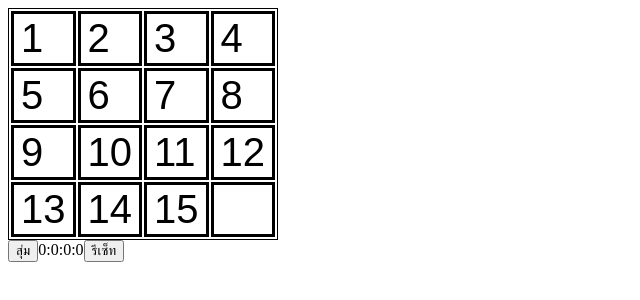
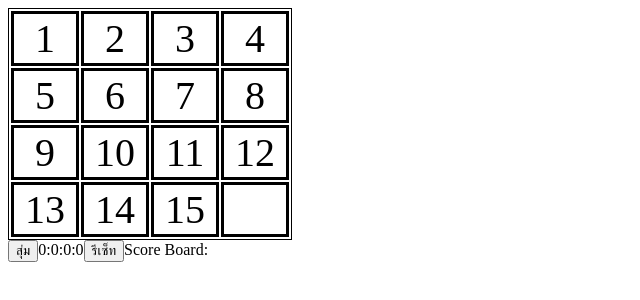
Before and after one commit to SupakitNarongsak/15puzzle, an Angular app in the folder 15puzzle/: page / in a window 1280 px wide. Shown: the top 300 px of the page, without its empty margins (0-640 px from the left). Built offline with nearby package versions, Linux system fonts and the light colour scheme.

Commit message:
update code

```diff
--- a/15puzzle/src/app/board/board.component.html
+++ b/15puzzle/src/app/board/board.component.html
@@ -2,8 +2,8 @@
     @for (item of a; track item;let rowIndex = $index) {
         <tr>
             @for (item2 of a[rowIndex]; track $index;) {
-                <td style="border: solid;">
-                    <button style=" font-size: 40px;background: none;border: none;" (click)="onClick(item2)">{{item2 === 0 ?'':item2}}</button>
+                <td style="border: solid;text-align: center;width: 60px;"(click)="onClick(item2)">
+                    <a style=" font-size: 40px;background: none;border: none;" >{{item2 === 0 ?'':item2}}</a>
                 </td>
             }
         </tr>
@@ -11,3 +11,4 @@
 
 </table>
 <button (click)="onClickShuffle()">สุ่ม</button>{{timer.hr+':'+timer.min+':'+timer.sec+':'+timer.ms}}<button (click)="reset()">รีเซ็ท</button>
+<span>Score Board:</span>
```
Also changed, not shown: 15puzzle/src/shared/storeStat.json (+8 -0 lines).
